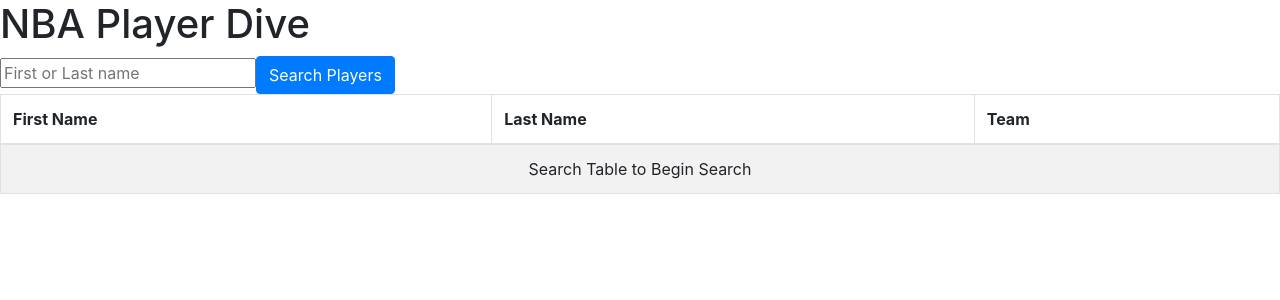
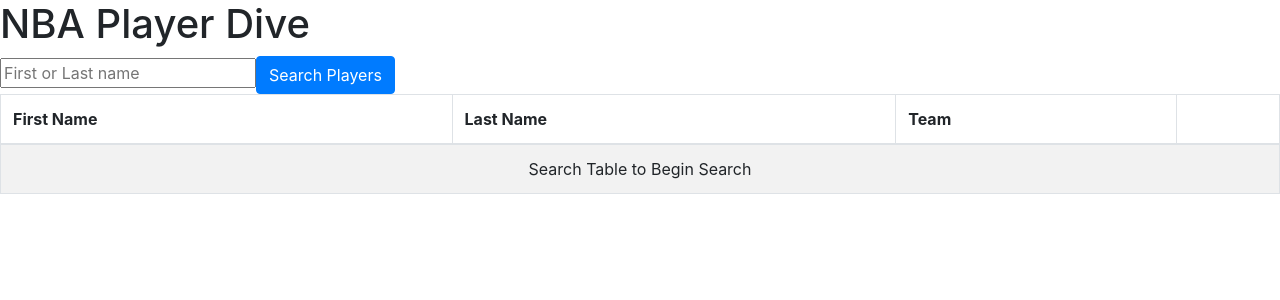
Before and after one commit to kennethmcinturf/football-project, a React (Create React App) app: page / in a window 1280 px wide. Shown: the top 300 px of the page. Built offline with nearby package versions, Linux system fonts and the light colour scheme.

Commit message:
got select buttons working and made a bunch of table components

```diff
--- a/package.json
+++ b/package.json
@@ -7,11 +7,13 @@
     "@testing-library/react": "^9.5.0",
     "@testing-library/user-event": "^7.2.1",
     "@types/jest": "^26.0.10",
+    "@types/lodash": "^4.14.161",
     "@types/node": "^14.6.0",
     "@types/react": "^16.9.46",
     "@types/react-dom": "^16.9.8",
     "axios": "^0.20.0",
     "bootstrap": "^4.5.2",
+    "lodash": "^4.17.20",
     "react": "^16.13.1",
     "react-bootstrap": "^1.3.0",
     "react-dom": "^16.13.1",
--- a/src/App.tsx
+++ b/src/App.tsx
@@ -1,10 +1,8 @@
-import 'bootstrap/dist/css/bootstrap.min.css';
-
 import React from 'react';
 import axios from "axios";
+import findIndex from 'lodash/findIndex';
 import Table from './Table/Table';
 import SearchForm from './SearchForm/SearchForm';
-import Button from 'react-bootstrap/Button';
 
 const TEAM_API = 'https://www.balldontlie.io/api/v1/players?search=';
 const API_PAGE = '&page='
@@ -20,15 +18,16 @@
 };
 
 type Player = {
-  'id': number;
-  'first_name': string;
-  'last_name': string;
-  'position': string;
-  'height_feet': number;
-  'height_inches' : number;
-  'weight' : number;
-  'team' : Team;
-  'team_name' : string;
+  id : number;
+  first_name : string;
+  last_name : string;
+  position : string;
+  height_feet : number;
+  height_inches : number;
+  weight : number;
+  team : Team;
+  team_name : string;
+  isChosen : boolean;
 };
 
 type Players = Array<Player>;
@@ -96,6 +95,7 @@
 
 function App() {
   const [searchTerm, setSearchTerm] = React.useState<string>('');
+  const [chosenPlayers, setChosenPlayers] = React.useState<Players>([]);
   const [players, dispatchPlayers] = React.useReducer(playersReducer,
     {data: {
       list: [],
@@ -116,11 +116,25 @@
     return url;
   }
 
+  const setUpPlayers = (data : Players) => {
+    data.forEach(player => {
+      player.team_name = player.team.full_name;
+
+      let index = findIndex(chosenPlayers, {id:player.id});
+      if (index > -1) {
+        player.isChosen = true;
+      }
+    });
+  }
+
   const handleFetchTeams = React.useCallback(async () => {
     dispatchPlayers({ type: "PLAYERS_FETCH_INIT" });
 
     try {
       const results = await axios.get(buildUrl());
+
+      setUpPlayers(results.data.data);
+
       dispatchPlayers({
         type: "PLAYERS_FETCH_SUCCESS",
         payload: {
@@ -139,8 +153,6 @@
       setSearchTerm(event.target.value);
   },[setSearchTerm]);
 
-  players.data.list.forEach(player => player.team_name = player.team.full_name);
-
   const onSearchSubmit = (event: React.ChangeEvent<HTMLFormElement>) => {
     players.data.page = 1;
     handleFetchTeams();
@@ -150,6 +162,17 @@
   const loadMoreResults = () => {
     players.data.page += 1;
     handleFetchTeams();
+  }
+
+  function handleAddButton(player : Player) {
+    player.isChosen = !player.isChosen;
+
+    if (player.isChosen == true) {
+      setChosenPlayers(chosenPlayers.concat(player));
+    } else {
+      var index = findIndex(chosenPlayers, player);
+      setChosenPlayers(chosenPlayers.splice(index, 1));
+    }
   }
 
   return (
@@ -167,13 +190,13 @@
       <Table
         list={players.data.list}
         columns={searchTableColumns}
-        tableKey='searchTable'>
+        tableKey='searchTable'
+        buttonAction={handleAddButton}
+        total_pages={players.data.total_pages}
+        page={players.data.page}
+        loadHandler={loadMoreResults}>
           {!players.isSearched ? 'Search Table to Begin Search' : 'No results found...'}
       </Table>
-      {
-        players.data.total_pages > 0 && players.data.page < players.data.total_pages ?
-        <Button variant="success" onClick={loadMoreResults}>Load More</Button> : null
-      }
     </div>
   );
 }
@@ -182,7 +205,11 @@
   list:Players,
   columns:Array<any>,
   tableKey: string,
-  children: React.ReactNode
+  children: React.ReactNode,
+  buttonAction?: Function,
+  page?: number,
+  total_pages?: number,
+  loadHandler?: Function
 };
 
 type SearchFormProps = {
@@ -196,4 +223,4 @@
 
 export default App;
 
-export type { TableProps, SearchFormProps, Player };
+export type { TableProps, SearchFormProps, Player, Players };
--- a/src/Table/Table.tsx
+++ b/src/Table/Table.tsx
@@ -2,49 +2,56 @@
 
 import React from 'react';
 import BootStrapTable from 'react-bootstrap/Table';
-import { TableProps, Player } from '../App';
+import { TableProps, Players } from '../App';
+import TableHeader from './TableHeader/TableHeader';
+import TableRows from './TableRows/TableRows';
+import TablePaginator from './TablePaginator/TablePaginator';
 
-const getKeyValue = <U extends keyof T, T extends object>(key: U,obj: T) => obj[key];
-
-const Table = ({ list, columns, tableKey, children } : TableProps) => {
-    var listRows = null
-        if (list.length < 1) {
-            listRows = <tr>
-                <td colSpan={columns.length} style={{textAlign: "center"}}>
-                    {children}
-                </td>
-            </tr>
-        } else {
-            listRows = (list.map((player:Player) =>
-                <tr key={player.id}>
-                    {columns.map((col) => (
-                        <td key={col.field + player.id}>
-                            { getKeyValue<keyof typeof player, typeof player>(col.field, player) }
-                        </td>
-                    ))}
-                </tr>
-            ))
-        }
-
-    const listHeaders =
-    <tr key={tableKey}>
-        {columns.map((col, index) => (
-            <th key={tableKey + index}>
-                { col.title }
-            </th>
-        ))}
-    </tr>
-
+const Table = ({ list, columns, tableKey, children, buttonAction, page, total_pages, loadHandler } : TableProps) => {
     return (
         <>
             <BootStrapTable striped bordered hover>
-                <thead>{listHeaders}</thead>
-                <tbody>
-                    {listRows}
-                </tbody>
+                <TableHeader
+                        columns={columns}
+                        tableKey={tableKey}
+                        buttonAction={buttonAction}/>
+                <TableRows
+                    columns={columns}
+                    buttonAction={buttonAction}
+                    list={list}
+                    placeholder={children}/>
             </BootStrapTable>
+            {
+                page && total_pages && loadHandler ?
+                <TablePaginator
+                    page={page}
+                    total_pages={total_pages}
+                    loadHandler={loadHandler}/> :
+                null
+            }
         </>
     );
 }
 
+type TableHeaderProps = {
+    tableKey:string,
+    columns:Array<any>,
+    buttonAction?:Function
+}
+
+type TableRowsProps = {
+    buttonAction?:Function,
+    columns:Array<any>,
+    list:Players,
+    placeholder:React.ReactNode
+}
+
+type TablePaginatorProps = {
+    page: number,
+    total_pages: number,
+    loadHandler: Function
+}
+
 export default Table;
+
+export type { TableHeaderProps, TableRowsProps, TablePaginatorProps };
--- /dev/null
+++ b/src/Table/TableHeader/TableHeader.tsx
@@ -0,0 +1,22 @@
+import React from 'react';
+
+import { TableHeaderProps } from '../Table';
+
+const TableHeader = ({columns, tableKey, buttonAction} : TableHeaderProps) => {
+    return (
+        <thead>
+            <tr key={tableKey}>
+                {columns.map((col, index) => (
+                    <th key={tableKey + index}>
+                        { col.title }
+                    </th>
+                ))}
+                {
+                    !buttonAction ? null : <td key={tableKey + '-button-action'}></td>
+                }
+            </tr>
+        </thead>
+    );
+}
+
+export default TableHeader;
--- /dev/null
+++ b/src/Table/TablePaginator/TablePaginator.tsx
@@ -0,0 +1,19 @@
+// {
+//     players.data.total_pages > 0 && players.data.page < players.data.total_pages ?
+//     <Button variant="success" onClick={loadMoreResults}>Load More</Button> : null
+//   }
+
+import 'bootstrap/dist/css/bootstrap.min.css';
+
+import React from 'react';
+import Button from 'react-bootstrap/Button';
+
+import { TablePaginatorProps } from '../Table';
+
+const TablePaginator = ({ loadHandler, page, total_pages } : TablePaginatorProps) => {
+    return (
+        total_pages && page < total_pages ? <Button variant="success" onClick={() => loadHandler()}>Load More</Button> : null
+    );
+}
+
+export default TablePaginator;
--- /dev/null
+++ b/src/Table/TableRows/ListRows/ListRows.tsx
@@ -0,0 +1,33 @@
+import 'bootstrap/dist/css/bootstrap.min.css';
+
+import React from 'react';
+import Button from 'react-bootstrap/Button';
+
+import { ListRowsProps } from '../TableRows';
+import { Player } from '../../../App';
+
+const getKeyValue = <U extends keyof T, T extends object>(key: U,obj: T) => obj[key];
+
+const ListRows = ({buttonAction, list, columns} : ListRowsProps) => {
+    return <>{
+        list.map((player:Player) =>
+            <tr key={player.id}>
+                {columns.map((col) => (
+                    <td key={col.field + player.id}>
+                        { getKeyValue<keyof typeof player, typeof player>(col.field, player) }
+                    </td>
+                ))}
+                {
+                    !buttonAction ? null :
+                    <td>
+                        <Button variant={ player.isChosen ? 'danger' : 'primary'} onClick={() => buttonAction(player)}>
+                            { player.isChosen ? "Remove" : "Add" }
+                        </Button>
+                    </td>
+                }
+            </tr>
+        )
+    }</>
+}
+
+export default ListRows;
--- /dev/null
+++ b/src/Table/TableRows/PlaceholderRow/PlaceholderRow.tsx
@@ -0,0 +1,15 @@
+import React from 'react';
+
+import { PlaceholderRowProps } from '../TableRows';
+
+const PlaceholderRow = ({buttonAction, placeholder, columns} : PlaceholderRowProps) => {
+    return (
+        <tr>
+            <td colSpan={buttonAction ? columns.length + 1 : columns.length} style={{textAlign: "center"}}>
+                {placeholder}
+            </td>
+        </tr>
+    );
+}
+
+export default PlaceholderRow;
--- /dev/null
+++ b/src/Table/TableRows/TableRows.tsx
@@ -0,0 +1,42 @@
+import React from 'react';
+
+import { Players } from '../../App';
+import { TableRowsProps } from '../Table';
+import PlaceholderRow from './PlaceholderRow/PlaceholderRow';
+import ListRows from './ListRows/ListRows';
+
+const TableRows = ({buttonAction, columns, list, placeholder} : TableRowsProps) => {
+    return (
+        <tbody>
+            {
+                list.length < 1
+                ?
+                <PlaceholderRow
+                    buttonAction={buttonAction}
+                    placeholder={placeholder}
+                    columns={columns}/>
+                :
+                <ListRows
+                    buttonAction={buttonAction}
+                    columns={columns}
+                    list={list}/>
+            }
+        </tbody>
+    );
+}
+
+type PlaceholderRowProps = {
+    buttonAction?: Function | undefined,
+    placeholder:React.ReactNode,
+    columns:Array<any>
+}
+
+type ListRowsProps = {
+    buttonAction?: Function | undefined,
+    columns:Array<any>,
+    list:Players
+}
+
+export default TableRows;
+
+export type { PlaceholderRowProps, ListRowsProps };
```
Also changed, not shown: 1 other file (tests, documents, lock files or other folders).
